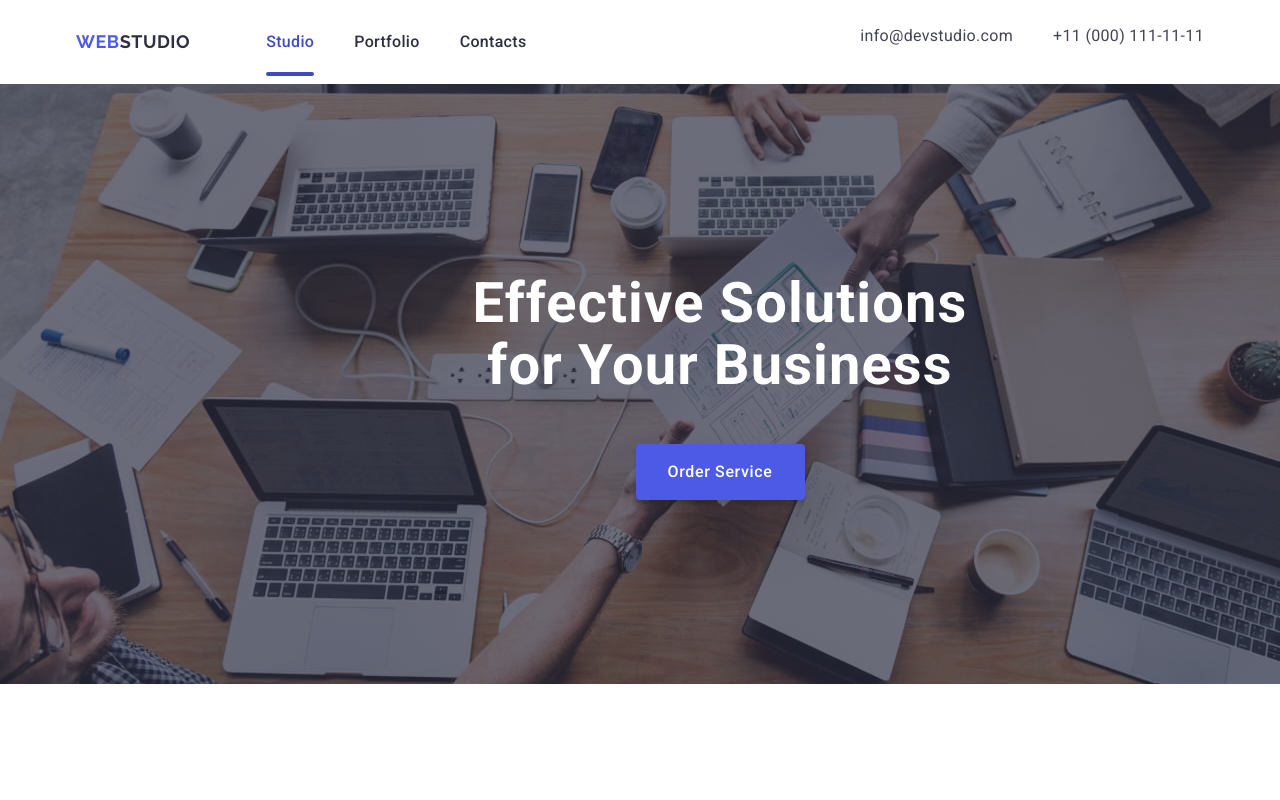
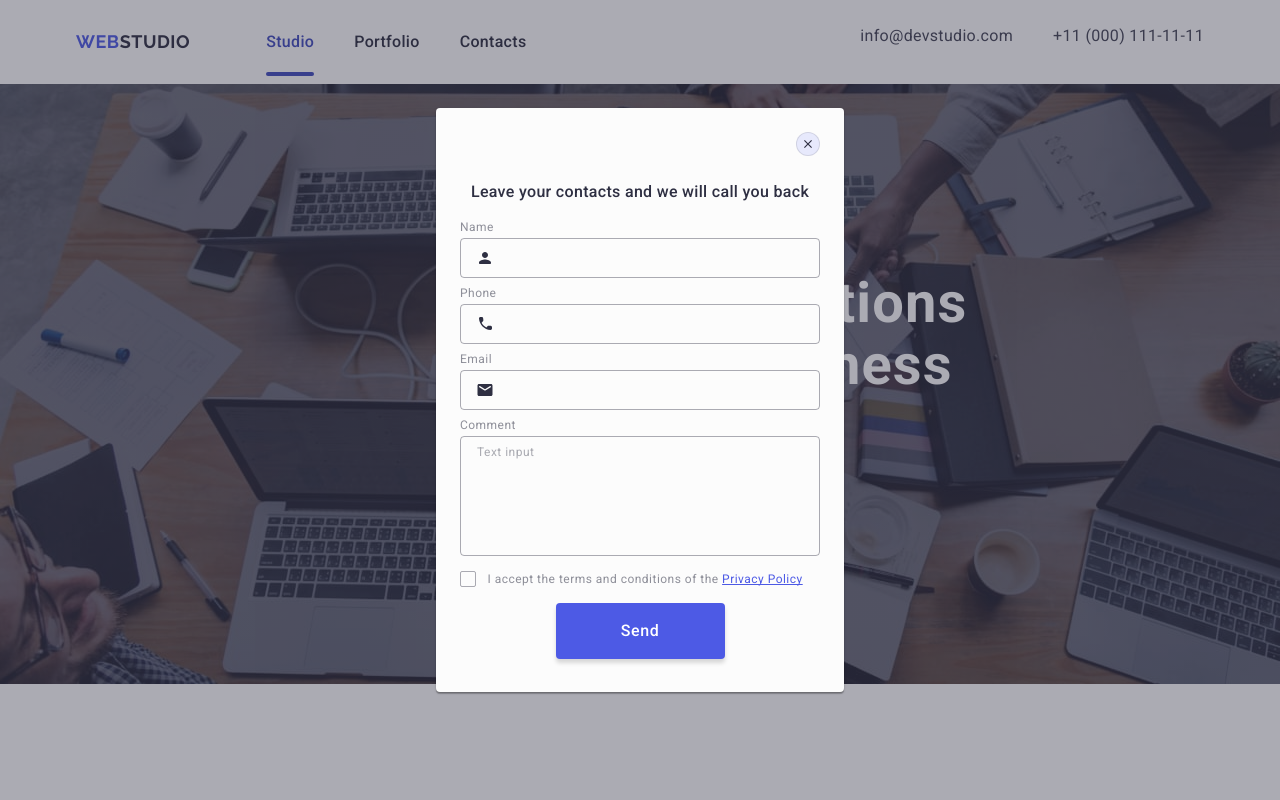
Before and after one commit to Sofia2194/goit-markup-hw-06, a plain HTML site: page index.html in a window 1280 px wide. Shown: the top 800 px of the page. Drawn offline with nearby package versions, Linux system fonts and the light colour scheme.

Commit message:
Update index.html

```diff
--- a/index.html
+++ b/index.html
@@ -510,7 +510,7 @@
         </div>
       </div>
     </footer>
-    <!--<div class="backdrop is-open">
+    <div class="backdrop is-open">
       <div class="modal">
         <button class="modal-close-btn" type="button">
           <svg
@@ -607,7 +607,7 @@
           <button class="contacts-form-btn-checkbox" type="submit">Send</button>
         </form>
       </div>
-    </div>-->
+    </div>
     <div class="mobile-menu">
       <div class="container mobile-menu-container">
         <button class="mobile-menu-close-btn">
```
